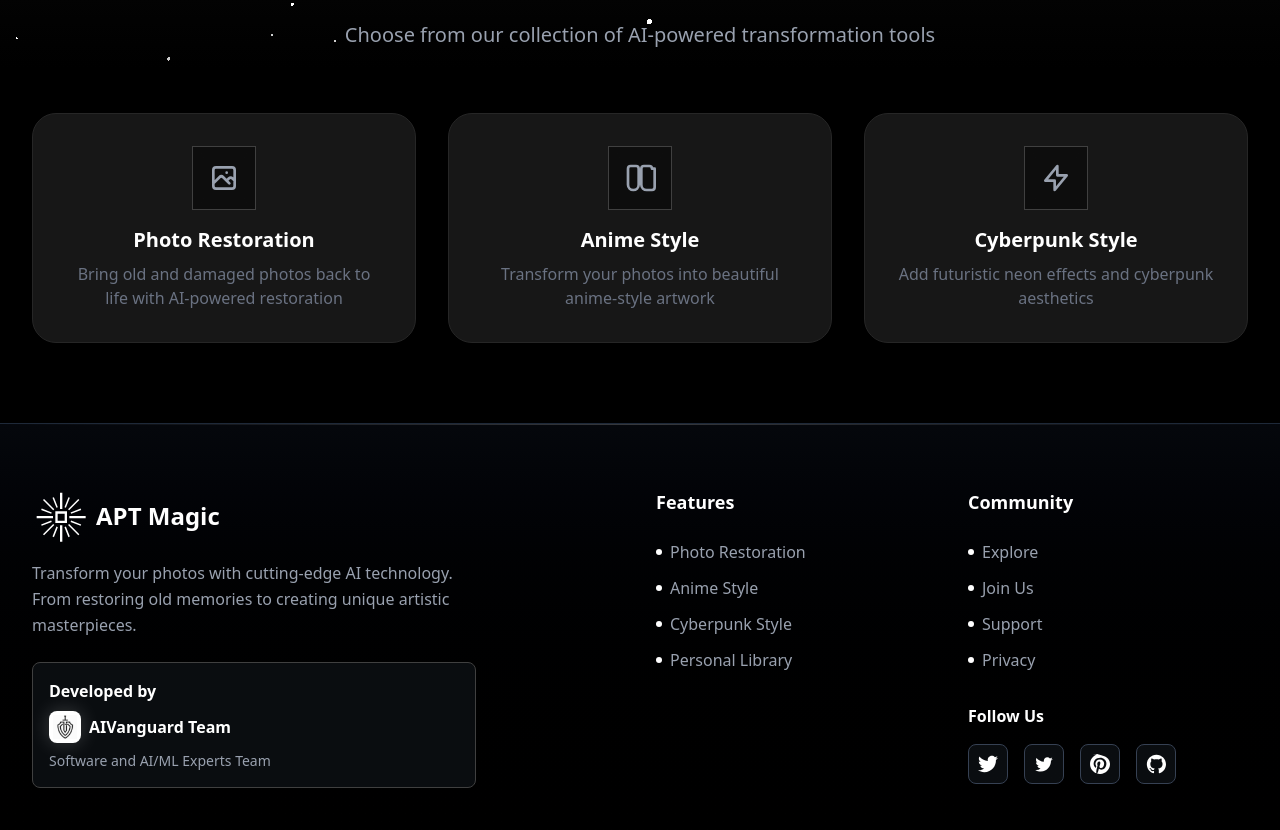
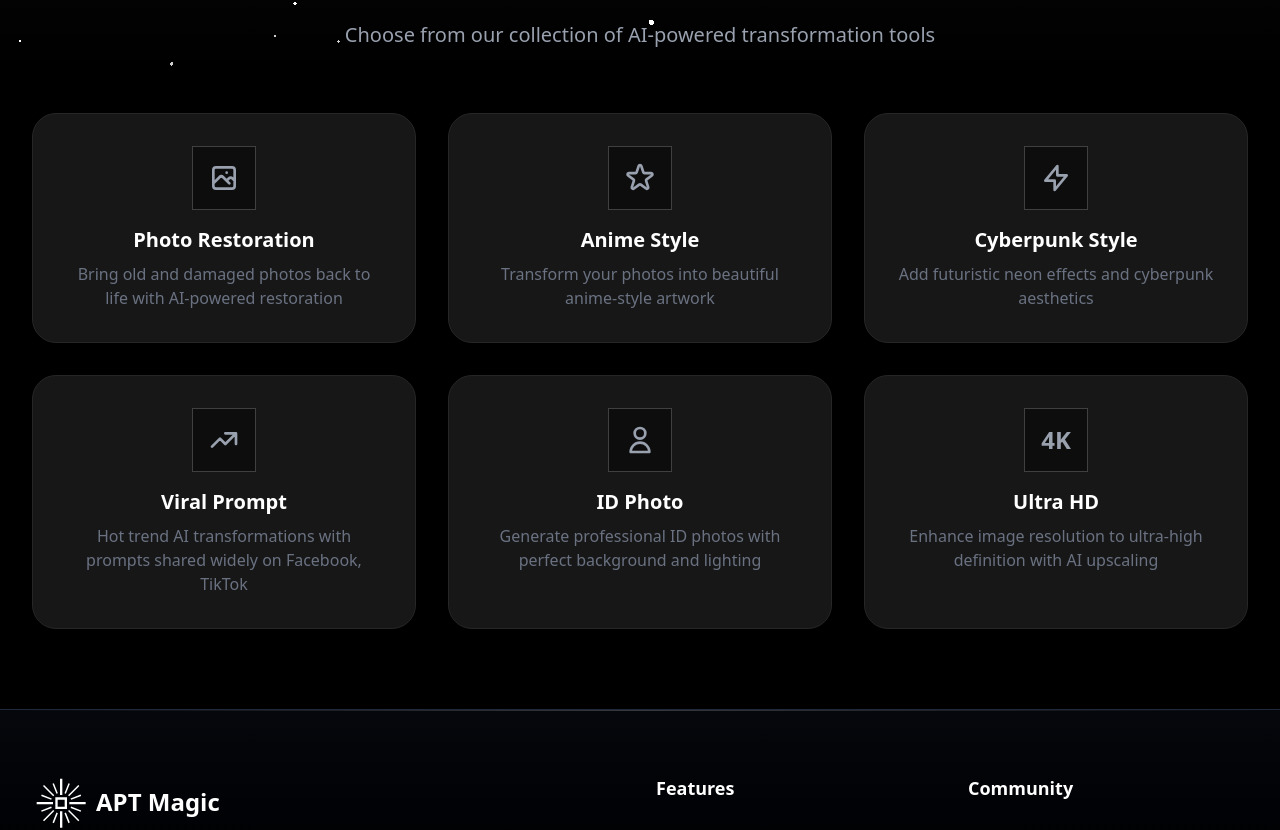
Before and after one commit to hieudepoet/APT-Magic, a Next.js app: page / in a window 1280 px wide. Shown: the part 732-1562 px from the top of the page. Built offline with nearby package versions, Linux system fonts and the light colour scheme.

Commit message:
Update page.tsx

```diff
--- a/src/app/page.tsx
+++ b/src/app/page.tsx
@@ -19,12 +19,12 @@ export default function Home() {
             </p>
             <div className="flex flex-col sm:flex-row gap-4 justify-center">
               <Link href="/create">
-                <Button size="lg" className="w-full sm:w-auto">
+                <Button size="lg" className="w-full sm:w-auto hover:cursor-pointer">
                   Start Creating
                 </Button>
               </Link>
               <Link href="/community">
-                <Button variant="outline" size="lg" className="w-full sm:w-auto">
+                <Button variant="outline" size="lg" className="w-full sm:w-auto hover:cursor-pointer">
                   Explore Gallery
                 </Button>
               </Link>
@@ -45,7 +45,8 @@ export default function Home() {
             </p>
           </div>
 
-          <div className="grid grid-cols-1 md:grid-cols-3 gap-8">
+          {/*line 1*/}
+          <div className="grid grid-cols-1 md:grid-cols-3 gap-8 mb-8">
             {/* Restore Feature */}
             <SpotlightCard className="custom-spotlight-card text-center hover:cursor-pointer" spotlightColor="rgba(255, 255, 255, 0.67)">
               <div className="w-16 h-16 border-2 border-gray-600 bg-black/40 backdrop-blur-sm mx-auto mb-4 flex items-center justify-center sharp-border hover:border-white hover:glow-white transition-all duration-300">
@@ -58,10 +59,10 @@ export default function Home() {
             </SpotlightCard>
 
             {/* Anime Feature */}
-            <SpotlightCard className="custom-spotlight-card text-center" spotlightColor="rgba(255, 255, 255, 0.67)">
+            <SpotlightCard className="custom-spotlight-card text-center hover:cursor-pointer" spotlightColor="rgba(255, 255, 255, 0.67)">
               <div className="w-16 h-16 border-2 border-gray-600 bg-black/40 backdrop-blur-sm mx-auto mb-4 flex items-center justify-center sharp-border hover:border-white hover:glow-white transition-all duration-300">
                 <svg className="w-8 h-8 text-gray-400 hover:text-white transition-colors" fill="none" stroke="currentColor" viewBox="0 0 24 24">
-                  <path strokeLinecap="round" strokeLinejoin="round" strokeWidth={2} d="M7 21a4 4 0 01-4-4V5a2 2 0 012-2h4a2 2 0 012 2v12a4 4 0 01-4 4zM21 5a2 2 0 00-2-2h-4a2 2 0 00-2 2v12a4 4 0 004 4h4a2 2 0 002-2V5z" />
+                  <path strokeLinecap="round" strokeLinejoin="round" strokeWidth={2} d="M11.049 2.927c.3-.921 1.603-.921 1.902 0l1.519 4.674a1 1 0 00.95.69h4.915c.969 0 1.371 1.24.588 1.81l-3.976 2.888a1 1 0 00-.363 1.118l1.518 4.674c.3.922-.755 1.688-1.538 1.118l-3.976-2.888a1 1 0 00-1.176 0l-3.976 2.888c-.783.57-1.838-.197-1.538-1.118l1.518-4.674a1 1 0 00-.363-1.118l-3.976-2.888c-.784-.57-.38-1.81.588-1.81h4.914a1 1 0 00.951-.69l1.519-4.674z" />
                 </svg>
               </div>
               <h3 className="text-xl font-semibold text-white mb-2">Anime Style</h3>
@@ -69,7 +70,7 @@ export default function Home() {
             </SpotlightCard>
 
             {/* Cyberpunk Feature */}
-            <SpotlightCard className="custom-spotlight-card text-center" spotlightColor="rgba(255, 255, 255, 0.67)">
+            <SpotlightCard className="custom-spotlight-card text-center hover:cursor-pointer" spotlightColor="rgba(255, 255, 255, 0.67)">
               <div className="w-16 h-16 border-2 border-gray-600 bg-black/40 backdrop-blur-sm mx-auto mb-4 flex items-center justify-center sharp-border hover:border-white hover:glow-white transition-all duration-300">
                 <svg className="w-8 h-8 text-gray-400 hover:text-white transition-colors" fill="none" stroke="currentColor" viewBox="0 0 24 24">
                   <path strokeLinecap="round" strokeLinejoin="round" strokeWidth={2} d="M13 10V3L4 14h7v7l9-11h-7z" />
@@ -79,6 +80,42 @@ export default function Home() {
               <p className="text-gray-500">Add futuristic neon effects and cyberpunk aesthetics</p>
             </SpotlightCard>
           </div>
+
+          {/*line 2*/}
+          <div className="grid grid-cols-1 md:grid-cols-3 gap-8">
+            {/* Viral Prompt Feature */}
+            <SpotlightCard className="custom-spotlight-card text-center hover:cursor-pointer" spotlightColor="rgba(255, 255, 255, 0.67)">
+              <div className="w-16 h-16 border-2 border-gray-600 bg-black/40 backdrop-blur-sm mx-auto mb-4 flex items-center justify-center sharp-border hover:border-white hover:glow-white transition-all duration-300">
+                <svg className="w-8 h-8 text-gray-400 hover:text-white transition-colors" fill="none" stroke="currentColor" viewBox="0 0 24 24">
+                  <path strokeLinecap="round" strokeLinejoin="round" strokeWidth={2} d="M13 7h8m0 0v8m0-8l-8 8-4-4-6 6" />
+                </svg>
+              </div>
+              <h3 className="text-xl font-semibold text-white mb-2">Viral Prompt</h3>
+              <p className="text-gray-500">Hot trend AI transformations with prompts shared widely on Facebook, TikTok</p>
+            </SpotlightCard>
+
+            {/* ID Photo Feature */}
+            <SpotlightCard className="custom-spotlight-card text-center hover:cursor-pointer" spotlightColor="rgba(255, 255, 255, 0.67)">
+              <div className="w-16 h-16 border-2 border-gray-600 bg-black/40 backdrop-blur-sm mx-auto mb-4 flex items-center justify-center sharp-border hover:border-white hover:glow-white transition-all duration-300">
+                <svg className="w-8 h-8 text-gray-400 hover:text-white transition-colors" fill="none" stroke="currentColor" viewBox="0 0 24 24">
+                  <path strokeLinecap="round" strokeLinejoin="round" strokeWidth={2} d="M16 7a4 4 0 11-8 0 4 4 0 018 0zM12 14a7 7 0 00-7 7h14a7 7 0 00-7-7z" />
+                </svg>
+              </div>
+              <h3 className="text-xl font-semibold text-white mb-2">ID Photo</h3>
+              <p className="text-gray-500">Generate professional ID photos with perfect background and lighting</p>
+            </SpotlightCard>
+
+            {/* Ultra HD Feature */}
+            <SpotlightCard className="custom-spotlight-card text-center hover:cursor-pointer" spotlightColor="rgba(255, 255, 255, 0.67)">
+              <div className="w-16 h-16 border-2 border-gray-600 bg-black/40 backdrop-blur-sm mx-auto mb-4 flex items-center justify-center sharp-border hover:border-white hover:glow-white transition-all duration-300">
+                <div className="text-gray-400 hover:text-white transition-colors font-bold text-2xl">
+                  4K
+                </div>
+              </div>
+              <h3 className="text-xl font-semibold text-white mb-2">Ultra HD</h3>
+              <p className="text-gray-500">Enhance image resolution to ultra-high definition with AI upscaling</p>
+            </SpotlightCard>
+          </div>
         </div>
       </section>
     </div>
```
